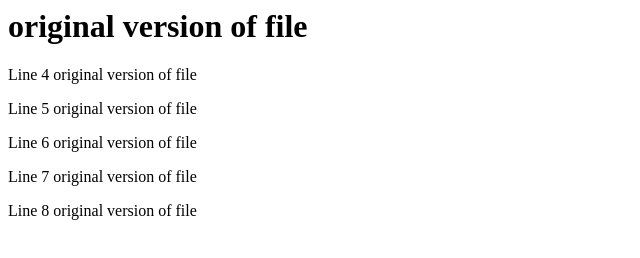
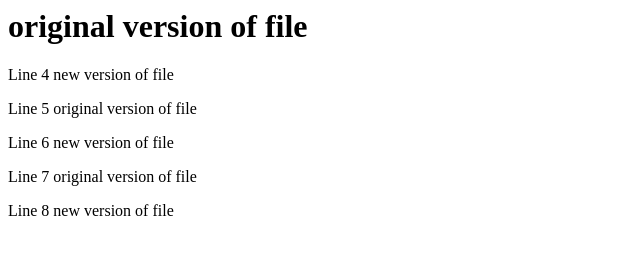
Before and after one commit to maxdiediker/sm15-branchpractice, a plain HTML site: page index.htm in a window 1280 px wide. Shown: the whole page, without its empty margins (0-640 px from the left). Drawn offline with Linux system fonts and the light colour scheme.

Commit message:
first commit on branch

```diff
--- a/index.htm
+++ b/index.htm
@@ -1,10 +1,10 @@
 <html>
 <body>
 <h1>original version of file</h1>
-<p>Line 4 original version of file</p>
+<p>Line 4 new version of file</p>
 <p>Line 5 original version of file</p>
-<p>Line 6 original version of file</p>
+<p>Line 6 new version of file</p>
 <p>Line 7 original version of file</p>
-<p>Line 8 original version of file</p>
+<p>Line 8 new version of file</p>
 </body>
 </html>
```
